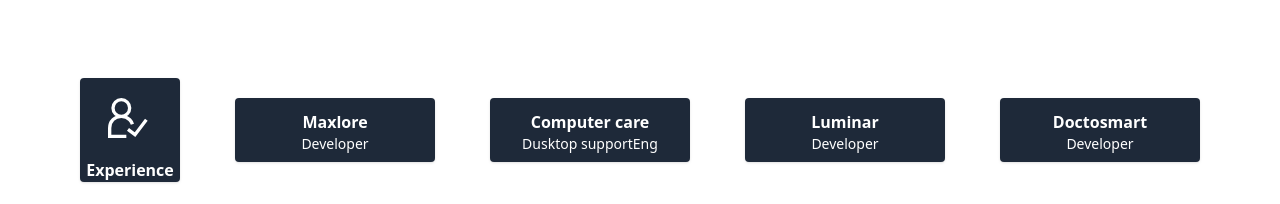
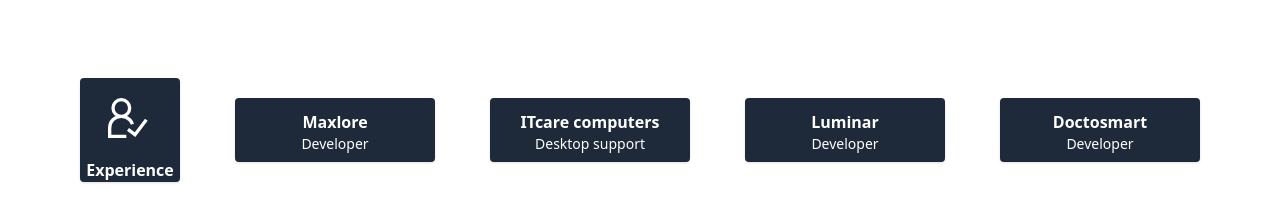
Before and after one commit to shahul-bca/Portfolio, a React (Vite) app: page / in a window 1280 px wide. Shown: the part 1699-1903 px from the top of the page. Built offline with nearby package versions, Linux system fonts and the light colour scheme.

Commit message:
exp chainge

```diff
--- a/src/components/Qualification.jsx
+++ b/src/components/Qualification.jsx
@@ -45,8 +45,8 @@ const Qualification = () => {
         </div>
 
         <div className="w-50    shadow rounded  bg-gray-800 text-white hover:bg-gray-700 mt-5 items-center mb-5   ">
-          <h1 className="text-center font-bold mt-3">Computer care</h1>
-          <p className="text-center text-sm">Dusktop supportEng</p>
+          <h1 className="text-center font-bold mt-3">ITcare computers</h1>
+          <p className="text-center text-sm">Desktop support</p>
         </div>
 
         <div className="w-50  shadow rounded  bg-gray-800 text-white  hover:bg-gray-700 mt-5 items-center mb-5  ">
```
